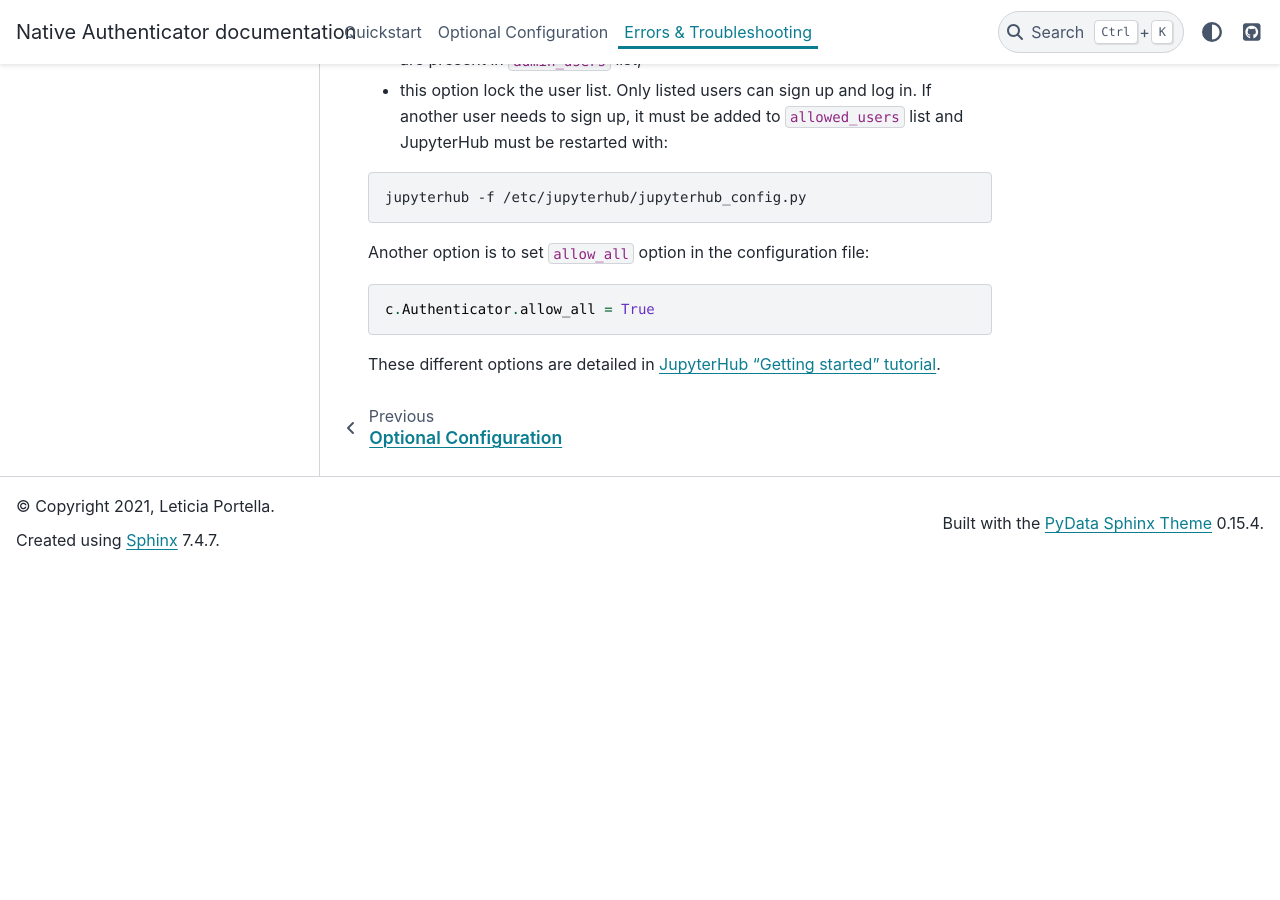
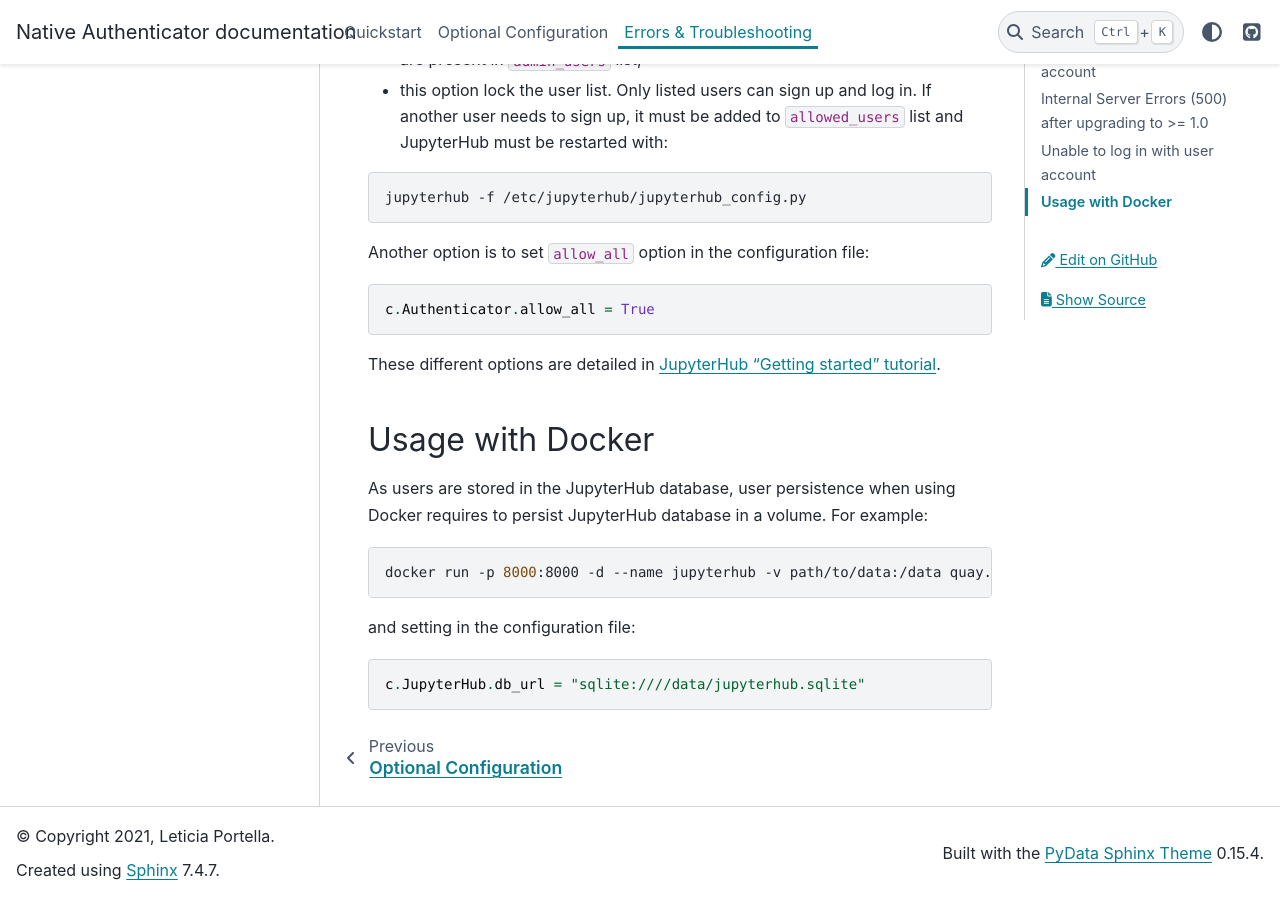
Before and after one commit to jupyterhub/nativeauthenticator, a Sphinx documentation site: the page built from docs/source/troubleshooting.md, in a window 1280 px wide and 900 px high, scrolled down 1528 px. Built offline with Sphinx 7.4.7 and the PyData theme 0.15.4, drawn with Linux system fonts in a browser that asks for light colours; before the commit the page ends 2098 px from its top, so only the background shows below that.

Commit message:
doc: mention volume usage with docker for user persistence

````diff
--- a/docs/source/troubleshooting.md
+++ b/docs/source/troubleshooting.md
@@ -57,3 +57,17 @@
 ```
 
 These different options are detailed in [JupyterHub "Getting started" tutorial](https://jupyterhub.readthedocs.io/en/stable/tutorial/getting-started/authenticators-users-basics.html#authentication-and-user-basics).
+
+## Usage with Docker
+
+As users are stored in the JupyterHub database, user persistence when using Docker requires to persist JupyterHub database in a volume. For example:
+
+```sh
+docker run -p 8000:8000 -d --name jupyterhub -v path/to/data:/data quay.io/jupyterhub/jupyterhub
+```
+
+and setting in the configuration file:
+
+```py
+c.JupyterHub.db_url = "sqlite:////data/jupyterhub.sqlite"
+```
````
